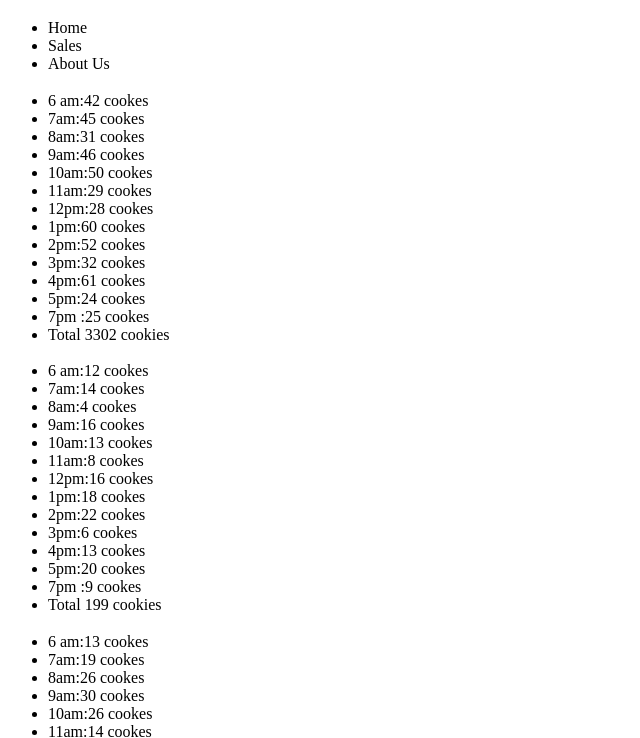
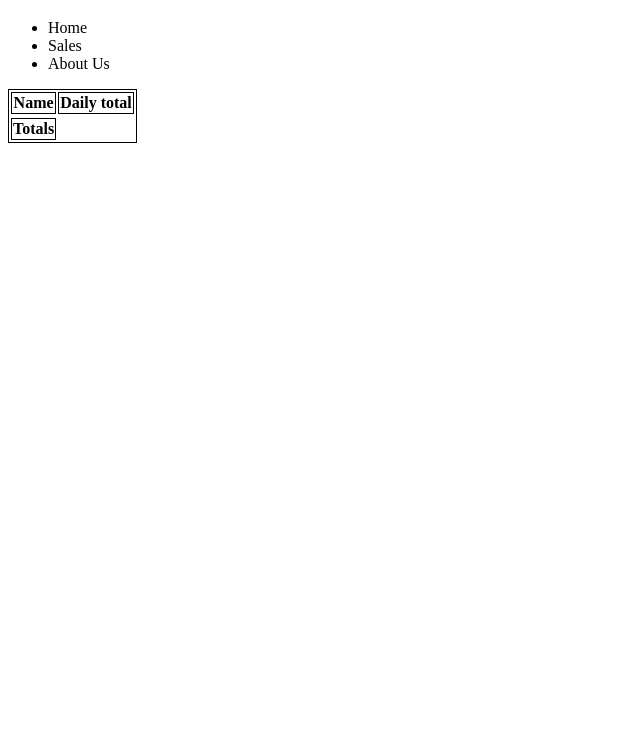
Before and after one commit to QaisAlshorman/cookie-stand, a plain HTML site: page Sales.html in a window 1280 px wide. Shown: the part 61-799 px from the top of the page, without its empty margins (0-640 px from the left). Drawn offline with Linux system fonts and the light colour scheme.

Commit message:
first try

```diff
--- a/app.js
+++ b/app.js
@@ -1,423 +1,172 @@
-' use strict ';
 
 
-// globally array to the working hours
+'use strict ';
+// global array for working houers
 const workHourse = ['6 am', '7am', '8am', '9am', '10am', '11am', '12pm', '1pm', '2pm', '3pm', '4pm', '5pm', '7pm ',
 ];
+
 //Global Functio Random Number Of User
+
 function random(min, max) {
+
+  return Math.floor(Math.random() * (max - min + 1) + min);
+}
+// Global Array that is contain all the created object
+let shopsArray = [];
+// constrected function
+
+function Shops(locationName, minCustmer, maxCustmer, avgCoockies) {
+  this.locationName = locationName,
+  this.minCustmer = minCustmer,
+  this.theMaximum = maxCustmer,
+  this.avgCoockies = avgCoockies,
+  //empty array to calculate the # number each houre
+
+  customerEachHourse = [] ;
+
+  //empty array to caculate coockies per hours
+ coockiesEachHourse = [] ;
+
+  this.totalCoockesPerDay = 0;
+  shopsArray.push(this);
+
+}
+
+
+
+let seattle = new Shops('Seattle', 23, 65, 6.3);
+let tokyo = new Shops('Tokyo', 3, 24, 1.2);
+let dubai = new Shops('Dubai', 11, 38, 3.7);
+let paris = new Shops('Paris', 20, 38, 2.3);
+let lima = new Shops('Lima', 2, 16, 4.6);
+
+Shops.prototype.calCustmerPerHourse = function () {
+  for (let i = 0; i < workHourse.length ; i++) {
+
+    this.customerEachHourse.push(random(this.minCustmer, this.theMaximum));
+
+
+  }
+};
+
+
+Shops.prototype.calCookiesEachHourse = function () {
+  for (let i = 0; i < workHourse.length; i++) {
+    this.coockiesEachHourse.push(Math.floor(this.avgCoockies * this.customerEachHourse[i]));
+    this.total += this.CustmerEachHoure[i];
+    this.totalCoockesPerDay += this.coockiesEachHourse[i];
+
+  }
+};
+
+
+console.log(customElements);
 
 
 
 
-  return Math.floor(Math.random() * (max - min + 1) + min);
-}
+//1. header rendering Global function
 
-let Seattle = {
-  locationName: 'Seattel',
-  minNumCustmer: 23,
-  maxiNubcustmer: 65,
-  avgCustmer: 6.3,
-  total: 0,
-
-  // Empty Array To Store the Values inside
-  numCustmerPerHourse: [],
-  // Empty Array To Calcuate This Number of Cookes per Hourse
-  numCookesperHoure: [],
-  // Function To Calculate the Number of Custmer per hourse
-
-  calCustmerPerHourse: function () {
-    for (let i = 0; i < workHourse.length; i++) {
-
-      this.numCustmerPerHourse.push(random(this.maxiNubcustmer, this.minNumCustmer));
-    }
-
-  },
-
-  // Function To Calculate The Number Purchesed Cookes
-
-  calCookesperHoure: function () {
-    for (let i = 0; i < workHourse.length; i++) {
-      let value = Math.floor(this.numCustmerPerHourse[i] * this.avgCustmer);
-      this.numCookesperHoure.push(value);
-
-      this.total += Math.floor(this.numCookesperHoure[i]);
-    }
+let parent = document.getElementById('result');
 
 
-  },
+// creating table
+let tabelElement = document.createElement('table');
+
+parent.appendChild(tabelElement);
+
+function makeHeader() {
+
+  // create header
+
+  let headerRaw = document.createElement('tr');
+  tabelElement.appendChild(headerRaw);
+
+  // create th
+  let firsTh = document.createElement('th');
+  headerRaw.appendChild(firsTh);
+  firsTh.textContent = 'Name';
+
+  //hourse
+  for (let i = 0; i < workHourse.length; i++) {
+    let theElment = document.createElement('th');
+    theElment.textContent = workHourse[i];
+
+
+  }
+
+  let lastTh = document.createElement('th');
+  headerRaw.appendChild(lastTh);
+  lastTh.textContent = 'Daily total';
 
 
 
-  //===== Render Function =======
+}
 
-  render: function () {
-    let parent = document.getElementById('result');
-    let shopeName = document.createElement('h3');
-    parent.appendChild(shopeName);
+makeHeader();
+// prototype fuction
 
-    shopeName.textContect = this.locationName;
+Shops.prototype.render = function () {
 
-    // creating the list
+  let dataRaw = document.createElement('tr');
+  tabelElement.appendChild(dataRaw);
 
-    let unOrderlist = document.createElement('ul');
-    parent.appendChild(unOrderlist);
+  let nameData = document.createElement('td');
+  dataRaw.appendChild(nameData);
+  nameData.textContent = this.locationName;
+
+  // coockies data
+  for (let i = 0; i < workHourse.length; i++) {
+    let tdElement = document.createElement('td');
+    dataRaw.appendChild(tdElement);
+    tdElement.textContent = this.coockiesEachHourse[i];
+
+  }
+
+  let totalDailyForEachShop = document.createElement('td');
+  dataRaw.appendChild(totalDailyForEachShop);
+  totalDailyForEachShop.textContent = this.totalCoockesPerDay;
+
+};
+// for loop to call the functions
 
 
-    // li elements in an Array
-    for (let i = 0; i < workHourse.length; i++) {
-      let listItem = document.createElement('li');
-      unOrderlist.appendChild(listItem);
-      //get the text content
+// function make footer
+function makeFooter() {
+  let footerRaw = document.createElement('tr');
+  tabelElement.appendChild(footerRaw);
+  let footerTh = document.createElement('th');
+  tabelElement.appendChild(footerTh);
+  footerTh.textContent = 'Totals';
 
-      // eslint-disable-next-line no-undef
-      listItem.textContent = `${workHourse[i]}:${this.numCustmerPerHourse[i]}  cookes `;
-      // listItem.textContent = `${workHourse[i]}: cookes `;
+  let megTotal = 0;
+  let totalEachHourse = 0;
+  for (let i = 0; i < workHourse.length; i++) {
+
+    for (let j = 0; j < shopsArray.length; j++) {
+      totalEachHourse += shopsArray[j].coockiesEachHourse[i];
 
 
     }
-    // Calculate The Total
-    let totaiItems = document.createElement('li');
-    unOrderlist.appendChild(totaiItems);
-    totaiItems.textContent = `Total ${this.total}   cookies`;
-
+    megTotal += totalEachHourse;
   }
 
+  let footerDate = document.createElement('td');
+  footerRaw.appendChild(footerDate);
+  footerDate.textContent = totalEachHourse;
 
-};
+  let finalTd = document.createElement('td');
+  footerRaw.appendChild(finalTd);
+  finalTd.textContent = megTotal;
 
-Seattle.calCustmerPerHourse();
-Seattle.calCookesperHoure();
-Seattle.render();
+}
+makeFooter();
 
+for (let i = 0; i < shopsArray.length; i++) {
 
+  shopsArray[i].calCustmerPerHourse[i],
+  shopsArray[i].calCookiesEachHourse[i],
+  shopsArray[i].render();
 
-
-
-
-
-let Tokyo = {
-  locationName: 'Tokyo',
-  minNumCustmer: 2,
-  maxiNubcustmer: 24,
-  avgCustmer: 1.2,
-  total: 0,
-
-  // Empty Array To Store the Values inside
-  numCustmerPerHourse: [],
-  // Empty Array To Calcuate This Number of Cookes per Hourse
-  numCookesperHoure: [],
-  // Function To Calculate the Number of Custmer per hourse
-
-  calCustmerPerHourse: function () {
-    for (let i = 0; i < workHourse.length; i++) {
-
-      this.numCustmerPerHourse.push(random(this.maxiNubcustmer, this.minNumCustmer));
-    }
-
-  },
-
-  // Function To Calculate The Number Purchesed Cookes
-
-  calCookesperHoure: function () {
-    for (let i = 0; i < workHourse.length; i++) {
-      let value = Math.floor(this.numCustmerPerHourse[i] * this.avgCustmer);
-      this.numCookesperHoure.push(value);
-
-      this.total += Math.floor(this.numCookesperHoure[i]);
-    }
-
-
-  },
-
-
-
-  //===== Render Function =======
-
-  render: function () {
-    let parent = document.getElementById('result');
-    let shopeName = document.createElement('h3');
-    parent.appendChild(shopeName);
-
-    shopeName.textContect = this.locationName;
-
-    // creating the list
-
-    let unOrderlist = document.createElement('ul');
-    parent.appendChild(unOrderlist);
-
-
-    // li elements in an Array
-    for (let i = 0; i < workHourse.length; i++) {
-      let listItem = document.createElement('li');
-      unOrderlist.appendChild(listItem);
-      //get the text content
-
-      // eslint-disable-next-line no-undef
-      listItem.textContent = `${workHourse[i]}:${this.numCustmerPerHourse[i]}  cookes `;
-      // listItem.textContent = `${workHourse[i]}: cookes `;
-
-
-    }
-    // Calculate The Total
-    let totaiItems = document.createElement('li');
-    unOrderlist.appendChild(totaiItems);
-    totaiItems.textContent = `Total ${this.total}   cookies`;
-
-  }
-
-
-};
-
-Tokyo.calCustmerPerHourse();
-Tokyo.calCookesperHoure();
-Tokyo.render();
-
-
-
-
-
-
-
-
-
-let Dubai = {
-  locationName: 'Dubai',
-  minNumCustmer: 11,
-  maxiNubcustmer: 38,
-  avgCustmer: 3.7,
-  total: 0,
-
-  // Empty Array To Store the Values inside
-  numCustmerPerHourse: [],
-  // Empty Array To Calcuate This Number of Cookes per Hourse
-  numCookesperHoure: [],
-  // Function To Calculate the Number of Custmer per hourse
-
-  calCustmerPerHourse: function () {
-    for (let i = 0; i < workHourse.length; i++) {
-
-      this.numCustmerPerHourse.push(random(this.maxiNubcustmer, this.minNumCustmer));
-    }
-
-  },
-
-  // Function To Calculate The Number Purchesed Cookes
-
-  calCookesperHoure: function () {
-    for (let i = 0; i < workHourse.length; i++) {
-      let value = Math.floor(this.numCustmerPerHourse[i] * this.avgCustmer);
-      this.numCookesperHoure.push(value);
-
-      this.total += Math.floor(this.numCookesperHoure[i]);
-    }
-
-
-  },
-
-
-
-  //===== Render Function =======
-
-  render: function () {
-    let parent = document.getElementById('result');
-    let shopeName = document.createElement('h3');
-    parent.appendChild(shopeName);
-
-    shopeName.textContect = this.locationName;
-
-    // creating the list
-
-    let unOrderlist = document.createElement('ul');
-    parent.appendChild(unOrderlist);
-
-
-    // li elements in an Array
-    for (let i = 0; i < workHourse.length; i++) {
-      let listItem = document.createElement('li');
-      unOrderlist.appendChild(listItem);
-      //get the text content
-
-      // eslint-disable-next-line no-undef
-      listItem.textContent = `${workHourse[i]}:${this.numCustmerPerHourse[i]}  cookes `;
-      // listItem.textContent = `${workHourse[i]}: cookes `;
-
-
-    }
-    // Calculate The Total
-    let totaiItems = document.createElement('li');
-    unOrderlist.appendChild(totaiItems);
-    totaiItems.textContent = `Total ${this.total}   cookies`;
-
-  }
-
-
-};
-
-Dubai.calCustmerPerHourse();
-Dubai.calCookesperHoure();
-Dubai.render();
-
-
-
-
-
-
-
-let Paris = {
-  locationName: 'Paris',
-  minNumCustmer: 20,
-  maxiNubcustmer: 38,
-  avgCustmer: 2.3,
-  total: 0,
-
-  // Empty Array To Store the Values inside
-  numCustmerPerHourse: [],
-  // Empty Array To Calcuate This Number of Cookes per Hourse
-  numCookesperHoure: [],
-  // Function To Calculate the Number of Custmer per hourse
-
-  calCustmerPerHourse: function () {
-    for (let i = 0; i < workHourse.length; i++) {
-
-      this.numCustmerPerHourse.push(random(this.maxiNubcustmer, this.minNumCustmer));
-    }
-
-  },
-
-  // Function To Calculate The Number Purchesed Cookes
-
-  calCookesperHoure: function () {
-    for (let i = 0; i < workHourse.length; i++) {
-      let value = Math.floor(this.numCustmerPerHourse[i] * this.avgCustmer);
-      this.numCookesperHoure.push(value);
-
-      this.total += Math.floor(this.numCookesperHoure[i]);
-    }
-
-
-  },
-
-
-
-  //===== Render Function =======
-
-  render: function () {
-    let parent = document.getElementById('result');
-    let shopeName = document.createElement('h3');
-    parent.appendChild(shopeName);
-
-    shopeName.textContect = this.locationName;
-
-    // creating the list
-
-    let unOrderlist = document.createElement('ul');
-    parent.appendChild(unOrderlist);
-
-
-    // li elements in an Array
-    for (let i = 0; i < workHourse.length; i++) {
-      let listItem = document.createElement('li');
-      unOrderlist.appendChild(listItem);
-      //get the text content
-
-      // eslint-disable-next-line no-undef
-      listItem.textContent = `${workHourse[i]}:${this.numCustmerPerHourse[i]}  cookes `;
-      // listItem.textContent = `${workHourse[i]}: cookes `;
-
-
-    }
-    // Calculate The Total
-    let totaiItems = document.createElement('li');
-    unOrderlist.appendChild(totaiItems);
-    totaiItems.textContent = `Total ${this.total}   cookies`;
-
-  }
-
-
-};
-
-Paris.calCustmerPerHourse();
-Paris.calCookesperHoure();
-Paris.render();
-
-
-
-
-
-let Lima = {
-  locationName: 'lima',
-  minNumCustmer: 2,
-  maxiNubcustmer: 16,
-  avgCustmer: 4.6,
-  total: 0,
-
-  // Empty Array To Store the Values inside
-  numCustmerPerHourse: [],
-  // Empty Array To Calcuate This Number of Cookes per Hourse
-  numCookesperHoure: [],
-  // Function To Calculate the Number of Custmer per hourse
-
-  calCustmerPerHourse: function () {
-    for (let i = 0; i < workHourse.length; i++) {
-
-      this.numCustmerPerHourse.push(random(this.maxiNubcustmer, this.minNumCustmer));
-    }
-
-  },
-
-  // Function To Calculate The Number Purchesed Cookes
-
-  calCookesperHoure: function () {
-    for (let i = 0; i < workHourse.length; i++) {
-      let value = Math.floor(this.numCustmerPerHourse[i] * this.avgCustmer);
-      this.numCookesperHoure.push(value);
-
-      this.total += Math.floor(this.numCookesperHoure[i]);
-    }
-
-
-  },
-
-
-
-  //===== Render Function =======
-
-  render: function () {
-    let parent = document.getElementById('result');
-    let shopeName = document.createElement('h3');
-    parent.appendChild(shopeName);
-
-    shopeName.textContect = this.locationName;
-
-    // creating the list
-
-    let unOrderlist = document.createElement('ul');
-    parent.appendChild(unOrderlist);
-
-
-    // li elements in an Array
-    for (let i = 0; i < workHourse.length; i++) {
-      let listItem = document.createElement('li');
-      unOrderlist.appendChild(listItem);
-      //get the text content
-
-      // eslint-disable-next-line no-undef
-      listItem.textContent = `${workHourse[i]}:${this.numCustmerPerHourse[i]}  cookes `;
-      // listItem.textContent = `${workHourse[i]}: cookes `;
-
-
-    }
-    // Calculate The Total
-    let totaiItems = document.createElement('li');
-    unOrderlist.appendChild(totaiItems);
-    totaiItems.textContent = `Total ${this.total}   cookies`;
-
-  }
-
-
-};
-
-Lima.calCustmerPerHourse();
-Lima.calCookesperHoure();
-Lima.render();
+}
+console.log(shopsArray);
--- /dev/null
+++ b/index.css
@@ -0,0 +1,5 @@
+
+table ,th,td {
+
+    border : solid black 1px ,
+}
```
Also changed, not shown: Sales.html (+1 -0 lines), index.html (+2 -0 lines).
